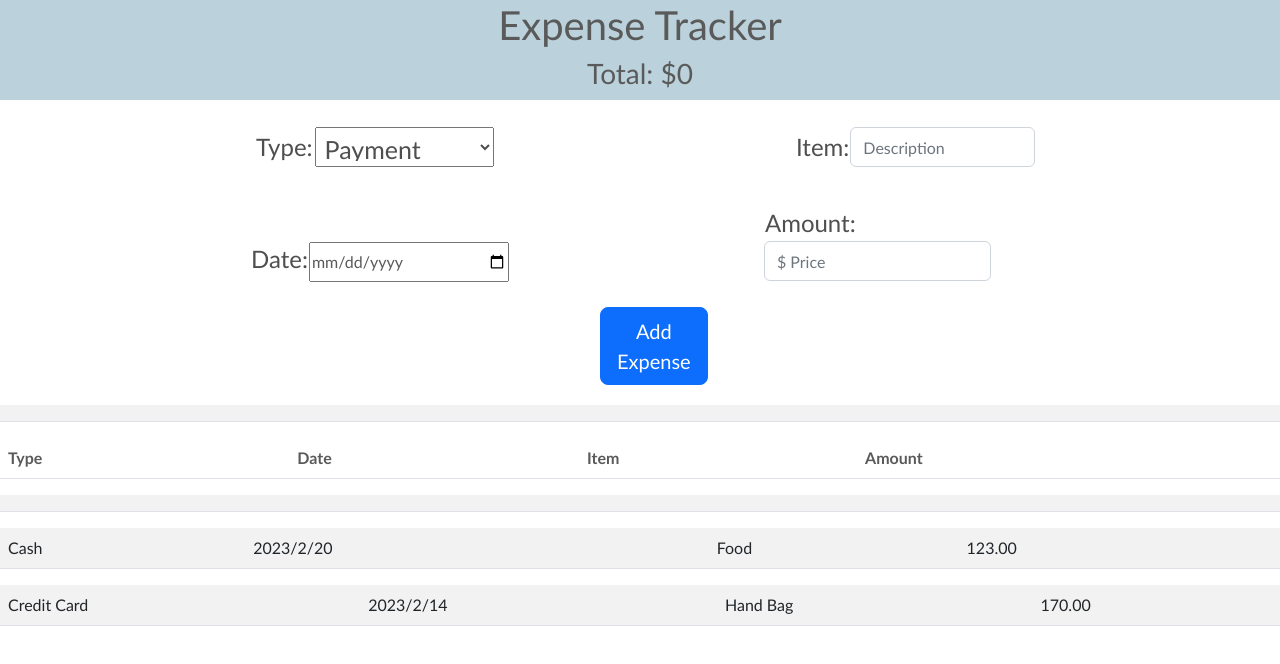
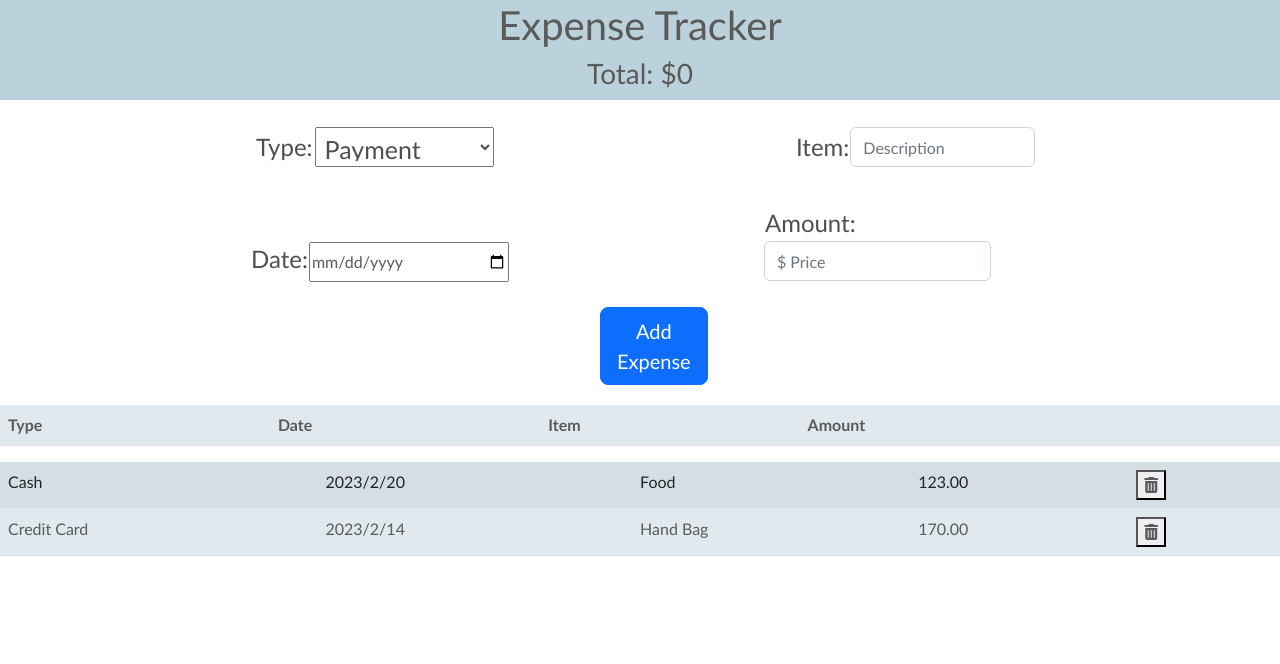
Before and after one commit to HelenR462/Expense-Tracker, a React (Create React App) app: page / in a window 1280 px wide. Shown: the top 664 px of the page. Built offline with nearby package versions, Linux system fonts and the light colour scheme.

Commit message:
Thursday Apr 13

```diff
--- a/src/App.css
+++ b/src/App.css
@@ -114,25 +114,21 @@ input{
 
 /* TABLE */
 
- /* .table table-striped{
-  background-color:rgb(187, 210, 220);
+  .table {
+  background-color:rgb(224, 234, 238);
 
 }
 
-tr{
-   margin-left:170px;
-   font-size: x-large;
-   display:inline-flex;
-   font-weight: 200;
-   padding:15px;
-   color:#555454;
+.table table-striped{
+  background-color:rgb(42, 96, 42)(187, 210, 220);
 
 }
 
 
- .fa fa-trash{
+
+  .fa fa-trash{
   border-color: transparent;
-  border:transparent 0px solid;
-  display: flex;
-
-} */
+  color:transparent 0px solid;
+  display: flex-end;
+  margin-left: 80%;
+}
--- a/src/App.js
+++ b/src/App.js
@@ -6,7 +6,7 @@ import Table from "./components/Table";
 import TableBody from "./components/TableBody";
 
 export default function App() {
-  const [expense, setExpense] = useState([
+  const [expenses, setExpenses] = useState([
     {
       id: 0,
       type: "Cash",
@@ -22,49 +22,50 @@ export default function App() {
       item: "Hand Bag",
       amount: "170.00",
     },
-])
+  ]);
 
+  // const expenseItems = [];
+  // for (let i = 0; i < expenses.length; i++) {
+  //   const expenseObject = expenses[i];
+  //   // add table body to expenseItems array
 
-const expenseItems = [];
-for (let i = 0; i < expense.length; i++) {
-    const expenseObject = expense[i];
-  // add table body to expenseItems array
+  //   expenseItems.push(
+  //     <TableBody
+  //       id={expenseObject.id}
+  //       item={expenseObject.item}
+  //       type={expenseObject.type}
+  //       date={expenseObject.date}
+  //       amount={expenseObject.amount}
+  //     />
+  //   );
+  // }
 
-  expenseItems.push(
-  //   <li>
-  // {expenseObject}: {expenseItems[expenseObject]}
-  // </li>
+  const addNewExpense = (type, date, item, amount) => {
+    const newExpense = {
 
+      id: Math.random(),
+      type: type,
+      date: date.toLocaleString(),
+      item: item,
+      amount:amount
+   };
+    setExpenses([...expenses, newExpense]);
+  };
+
+  return (
+    <div>
+      <Header amount={addNewExpense.amount}/>
+      < MainButton addNewExpense={addNewExpense}   />
+      <Table />
       <TableBody
-          id={expenseObject.id}
-           item= {expenseObject.item}
-          type={expenseObject.type}
-          date={expenseObject.date}
-          amount={expenseObject.amount}
+         onSubmit={addNewExpense}
+      //  onClick={handleOnDelete}
+       setExpenses={setExpenses}
+        expenses={expenses}
+
       />
 
-   )
-}
-
-const handleOnSubmit=()=>{
-  setExpense(expense => [...expense,expenseItems] );
-}
-
-
-
-
-     return (
-    <div>
-      <Header amount={setExpense.amount}/>
-      <MainButton />
-      <Table />
-      <TableBody key={expense.id}
-       onSubmit={handleOnSubmit}
-      setExpense={setExpense}
-
-          />
-
-      {expenseItems}
+      {/* {expenseItems} */}
     </div>
   );
-  }
+}
--- a/src/components/Header.js
+++ b/src/components/Header.js
@@ -1,18 +1,29 @@
 import React, { useState } from "react";
 
-export default function Header() {
-  const [amount, setAmount] = useState(0);
+
+export default function Header(props) {
+
+  // console.log("props", props)
+  const[amount, setAmount]= useState(0)
+
+
+  // const totalAmount = expenses.map(expenses=>expenses.amount)
 
   const handleOnSubmit = (e) => {
-    setAmount((previous) => previous + e.target.value);
-  };
+    // e.preventDefault()
+    setAmount(...amount, amount)
+    console.log(amount)
+   };
+
+
 
   return (
     <header className="header-section">
       <h1>Expense Tracker</h1>
-      <h3 type="number" value={amount} onSubmit={handleOnSubmit}>
+      <h3 type="number" value={props.amount} onSubmit={handleOnSubmit}>
         Total: ${amount}
       </h3>
+
     </header>
   );
 }
--- a/src/components/MainButton.js
+++ b/src/components/MainButton.js
@@ -1,11 +1,10 @@
 import React, { useState } from "react";
-import TableBody from "./TableBody";
 
-export default function MainButton({setExpense}) {
+export default function MainButton({ setExpenses, addNewExpense }) {
   const [type, setType] = useState("");
+  const [date, setDate] = useState(new Date());
   const [item, setItem] = useState("");
   const [amount, setAmount] = useState("");
-  const [date, setDate] = useState(new Date());
 
   const handleTypeOnChange = (e) => {
     setType(type, e.target.value);
@@ -14,7 +13,7 @@ export default function MainButton({setExpense}) {
   };
 
   const handleDateOnChange = (e) => {
-    setDate(date, new Date(2023 / 2 / 7));
+    setDate({ date: new Date() });
 
     console.log(e.target.value);
   };
@@ -31,33 +30,20 @@ export default function MainButton({setExpense}) {
     console.log(e.target.value);
   };
 
-  const handleOnSubmit = (e) => {
+  function handleOnSubmit(e) {
     e.preventDefault();
-
-    // setExpense({
-    //   type:{type},
-    //   date:{date},
-    // item: {item},
-    //   price:{amount}
-    //  } )
-    //  setExpense(e.target.value)
-    setAmount((previous) => previous + amount);
-
-    console.log("Submitted");
-
+    addNewExpense(type, date, item, amount);
   }
-
+  //  addNewExpense =(e)=> {
+  //      setExpenses(e.target.value)
+  //     };
 
   return (
     <div>
       <form onSubmit={handleOnSubmit}>
         <label className="top-row payment">
           <span>Type:</span>
-          <select
-            onChange={handleTypeOnChange}
-            className="type"
-             value={setExpense}
-          >
+          <select onChange={handleTypeOnChange} className="type">
             <option>Payment</option>
             <option value="cash">Cash</option>
             <option value="debit">Debit</option>
@@ -74,7 +60,6 @@ export default function MainButton({setExpense}) {
             className="form-control"
             onChange={handleItemOnChange}
             name="name"
-             value={setExpense}
             placeholder="Description"
             aria-label="item"
           />
@@ -82,12 +67,7 @@ export default function MainButton({setExpense}) {
         {/* Date */}
         <label className=" btm-row">
           <span>Date:</span>
-          <input
-            //  onSelect={handleOnChange}
-            onChange={handleDateOnChange}
-            type="date"
-            value={setExpense}
-          />
+          <input onChange={handleDateOnChange} type="date" />
         </label>
 
         {/*Amount */}
@@ -97,7 +77,6 @@ export default function MainButton({setExpense}) {
             onChange={handleAmountOnChange}
             className="form-control"
             name="price"
-            value={setExpense}
             type="number"
             min="1.00"
             step="0.050"
@@ -105,23 +84,14 @@ export default function MainButton({setExpense}) {
             aria-label="Amount"
           />
         </label>
+
         {/* Button */}
         <div className="btn-container">
-          <button
-            className="btn btn-primary btn-lg"
-            type="Submit"
-            // onClick={handleOnClick}
-          >
+          <button className="btn btn-primary btn-lg" type="Submit" onSubmit={handleOnSubmit}>
             Add Expense
           </button>
         </div>
       </form>
-
-    <TableBody
-         />
-      {/* <tr> */}
-
-      {/* </tr> */}
     </div>
   );
 }
--- a/src/components/Table.js
+++ b/src/components/Table.js
@@ -1,58 +1,28 @@
 import React from "react";
 
-
-export default function Table(props) {
-  // const [type, setType] = useState("");
-  // const [item, setItem] = useState("");
-  // const [date, setDate] = useState(new Date());
-  // const [amount, setAmount] = useState("");
-
-  // const handleOnDateChange = (e) => {
-  //   setDate(date, 2023 / 2 / 28);
-  // };
-
-  // const handleOnChange = (e) => {
-  //   setType(type, e.target.value);
-  //   setItem(item, e.target.value);
-  //   setAmount(amount, e.target.value);
-  // };
-
+export default function Table() {
   return (
     <div>
-      <table className="table table-striped">
-        <thead>
-          <tr>
-            <th
-              className="odd"
-              //  onChange={handleOnChange}
-              value={props.type}
-            >
-              Type
-            </th>
-            <th
-              className="even"
-              // onChange={handleOnDateChange}
-              value={props.date}
-            >
-              Date
-            </th>
-            <th
-              className="odd"
-              // onChange={handleOnChange}
-              value={props.item}
-            >
-              Item
-            </th>
-            <th
-              className="even"
-              // onChange={handleOnChange}
-              value={props.amount}
-            >
-              Amount
-            </th>
-          </tr>
-        </thead>
+      <table className="table">
+
+      <thead>
+    <tr>
+      <th className= "odd" scope="col">Type</th>
+      <th className= "even" scope="col">Date</th>
+      <th className= "odd" scope="col">Item</th>
+      <th className= "even" scope="col">Amount</th>
+      <th></th>
+    </tr>
+
+     </thead>
+
+
+
+
+
       </table>
     </div>
+
+
   );
 }
--- a/src/components/TableBody.js
+++ b/src/components/TableBody.js
@@ -1,36 +1,52 @@
 import React, { useState } from "react";
 
 export default function TableBody(props) {
-  const [data, setData] = useState("");
+  // console.log("props", props);
+  const [data, setData] = useState();
 
   const handleOnChange = (e) => {
+    // console.log(data)
     setData(data, e.target.value);
   };
 
-  // const handleOnClick = (e) => {};
+   const handleOnDelete =(id) => {
+
+
+  //     setData(data.id !== data);
+
+  //   // setData(deleteData);
+  //   // console.log(data);
+   };
+
+  const expenseItems = [];
+  for (let i = 0; i < props.expenses.length; i++) {
+    const expenseObject = props.expenses[i];
+    // add table body to expenseItems array
+
+    expenseItems.push(
+      <tr key={expenseItems}>
+        <td>{expenseObject.type}</td>
+        <td>{expenseObject.date}</td>
+        <td>{expenseObject.item}</td>
+        <td>{expenseObject.amount}</td>
+        <td>
+          <button type="delete"
+           onClick={handleOnDelete(expenseObject.id)}
+          >
+            <i className="fa fa-trash" aria-hidden="true"></i>
+          </button>
+        </td>
+      </tr>
+    );
+  }
 
   return (
-    // <tbody
     <table
       className="table table-striped"
-      value={props.data}
+      value={data}
       onChange={handleOnChange}
     >
-      <tbody>
-        <tr>
-          <td>{props.type}</td>
-          <td>{props.date}</td>
-          <td>{props.item}</td>
-          <td>{props.amount}</td>
-        </tr>
-      </tbody>
-
-      {/* <div>
-       <button type="delete" onClick={handleOnClick}>
-        <i className="fa fa-trash" aria-hidden="true"></i>
-         </button>
-       </div>  */}
-      {/* </tbody> */}
+      <tbody>{expenseItems}</tbody>
     </table>
   );
 }
```
